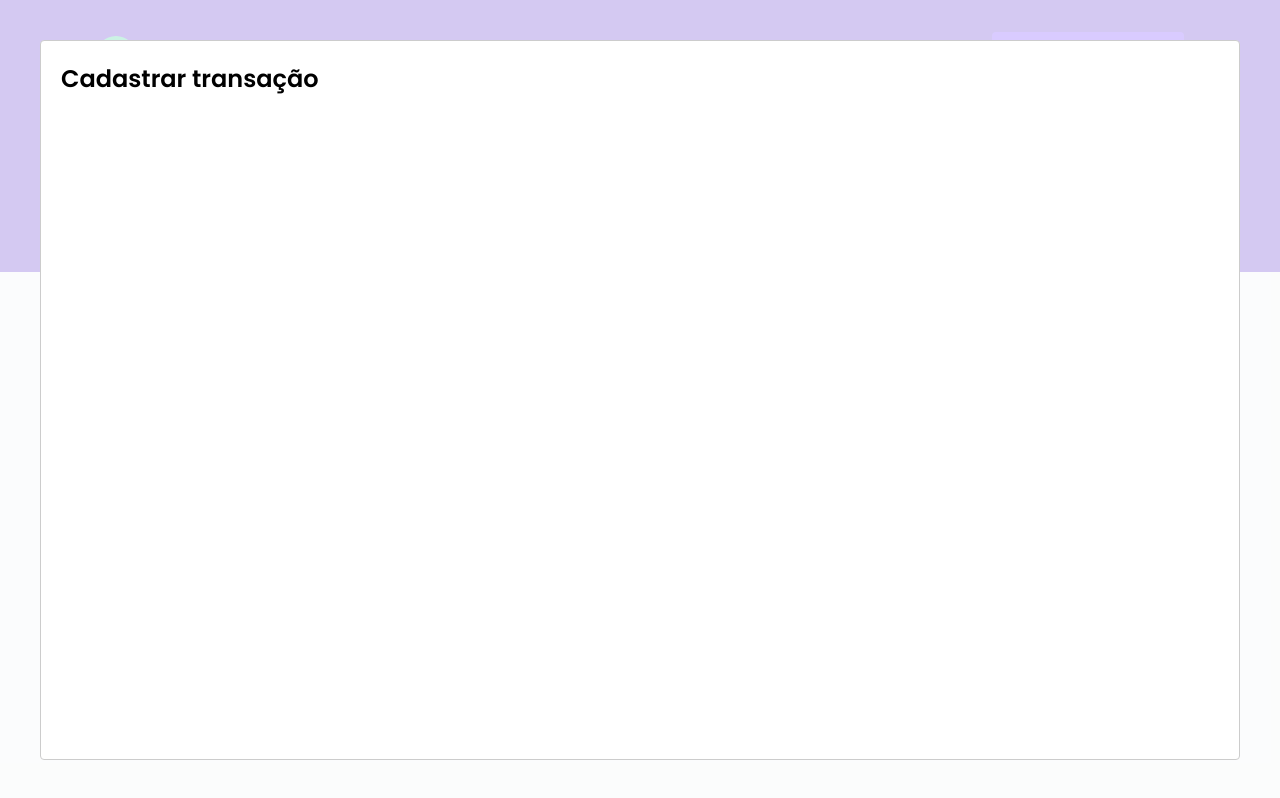
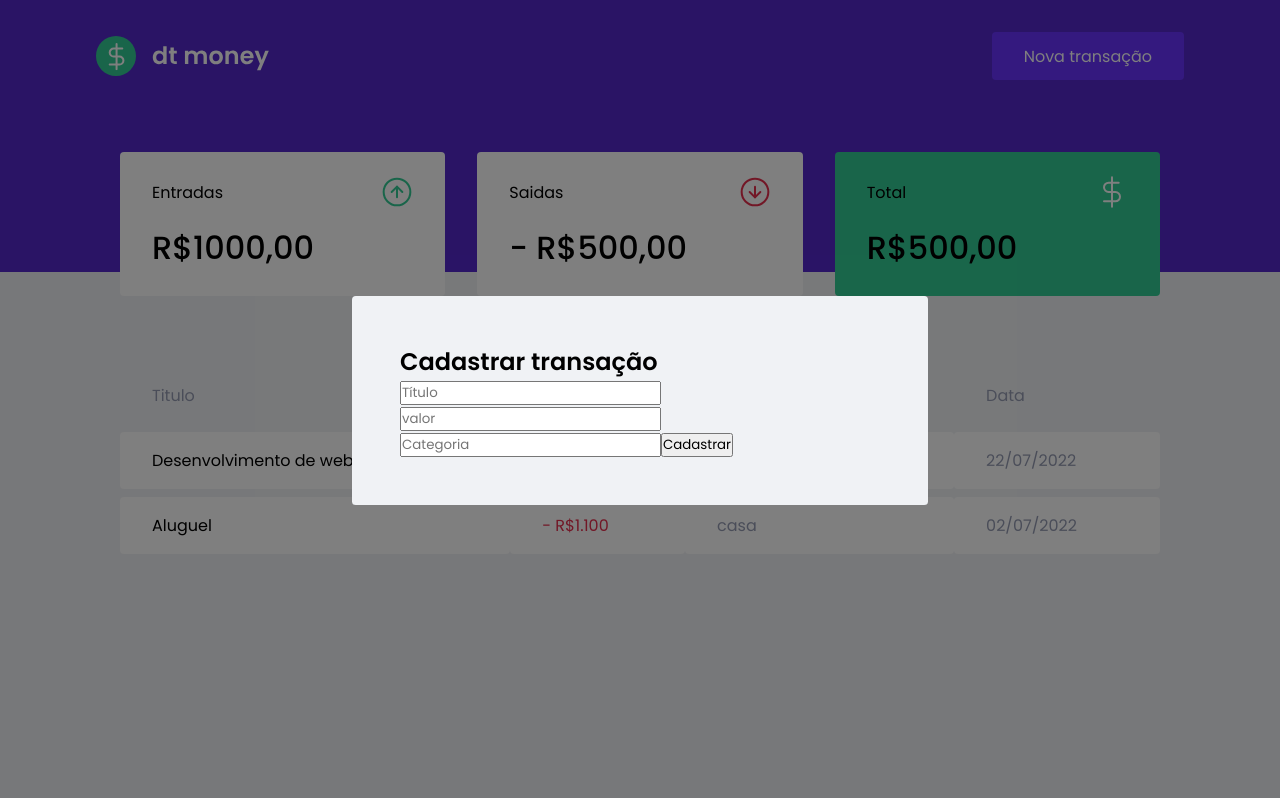
Before and after one commit to NicollasRyan/dtmoney, a React (Create React App) app: page / in a window 1280 px wide. Both pictures are taken after a click on the button "Nova transação". Built offline with nearby package versions, Linux system fonts and the light colour scheme; no server answers; what miragejs would draw is missing.

Commit message:
form structure

```diff
--- a/src/Componets/NewTransactionModal/index.tsx
+++ b/src/Componets/NewTransactionModal/index.tsx
@@ -1,4 +1,5 @@
 import Modal from 'react-modal'
+import { Container } from "./styles"
 
 interface NewTrasactionModalProps {
     isOpen: boolean;
@@ -8,10 +9,31 @@
 export function NewTrasactionModal ({ isOpen, onRequestClose }: NewTrasactionModalProps) {
     return (
         <Modal
-            isOpen={isOpen}
-            onRequestClose={onRequestClose}
+         isOpen={isOpen}
+         onRequestClose={onRequestClose}
+         overlayClassName="react-modal-overlay"
+         className="react-modal-content"
         >
-        <h2>Cadastrar transação</h2>
+            <Container>
+                <h2>Cadastrar transação</h2>
+
+                <input
+                 placeholder='Título'
+                />
+
+                <input
+                 type='number'
+                 placeholder='valor'
+                 />
+
+                <input
+                 placeholder='Categoria'
+                />
+
+                <button type='submit'>
+                    Cadastrar
+                </button>
+            </Container>
       </Modal>
     )
 }
--- a/src/Componets/NewTransactionModal/styles.ts
+++ b/src/Componets/NewTransactionModal/styles.ts
@@ -1,3 +1,5 @@
 import styled from 'styled-components'
 
-export const Container = styled.div``;
+export const Container = styled.form`
+
+`;
--- a/src/styles/global.ts
+++ b/src/styles/global.ts
@@ -56,5 +56,28 @@
         cursor: not-allowed;
     }
 
+    .react-modal-overlay {
+        background: rgba(0, 0, 0, 0.5);
+
+        position: fixed;
+        top: 0;
+        bottom: 0;
+        right: 0;
+        left: 0;
+
+        display: flex;
+        align-items: center;
+        justify-content: center;
+    }
+
+    .react-modal-content {
+        width: 100%;
+        max-width: 576px;
+        background: var(--background);
+        padding: 3rem;
+        position: relative;
+        border-radius: 0.24rem;
+    }
+
 
 `
```
